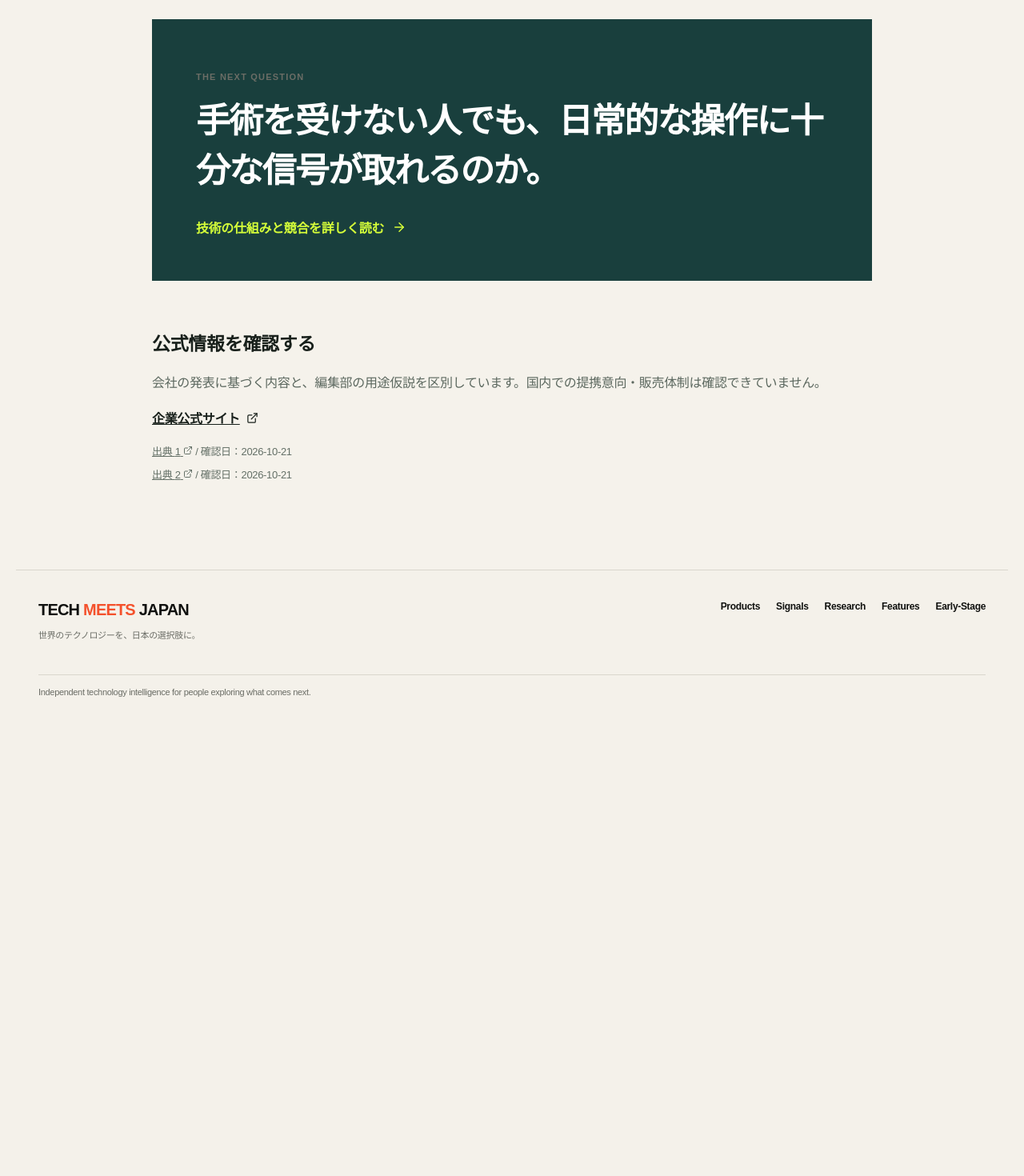
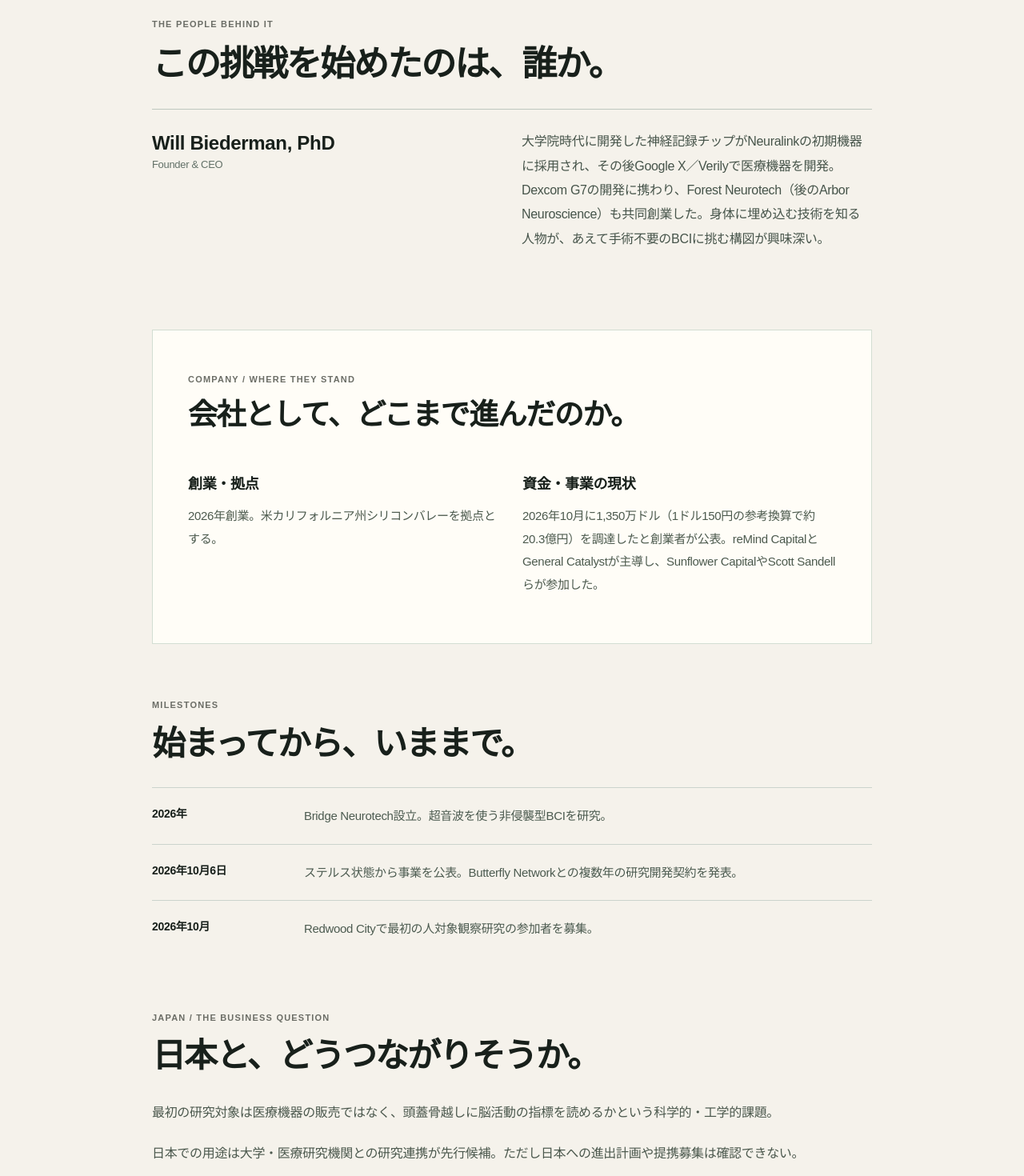
Before and after one commit to yasu-kai/tech-meets-japan, a Next.js app: page /early-stage/bridge-neurotech in a window 1280 px wide. Shown: the part 980-2450 px from the top of the page at 80% size. Before the commit the page ends 1912 px from the top, so only its background shows below. Built offline with nearby package versions, Linux system fonts and the light colour scheme.

Commit message:
Enrich three Early-Stage profiles with founders, funding, timelines and Japan-entry context

```diff
--- a/app/early-stage/[id]/page.tsx
+++ b/app/early-stage/[id]/page.tsx
@@ -4,6 +4,7 @@ import { ArrowLeft, ArrowRight, ExternalLink } from "lucide-react";
 import Header from "@/components/Header";
 import Footer from "@/components/Footer";
 import { earlyStageCompanies } from "@/lib/earlyStage";
+import { earlyStageProfiles } from "@/lib/earlyStageProfiles";
 
 const featured = ["bridge-neurotech","chargebotic","nori-robotics"] as const;
 const profiles: Record<string,{headline:string;opening:string;why:string;challenge:string;status:string;question:string;research:string}> = {
@@ -41,7 +42,8 @@ export default async function EarlyCompanyProfile({params}:{params:Promise<{id:s
   if(!featured.includes(id as typeof featured[number])) notFound();
   const c=earlyStageCompanies.find(x=>x.id===id);
   const p=profiles[id];
-  if(!c||!p) notFound();
+  const intelligence=earlyStageProfiles[id];
+  if(!c||!p||!intelligence) notFound();
   return <><Header/><main style={{background:"#f5f2eb",color:"#18201b"}}>
     <article style={{width:"min(900px,calc(100% - 40px))",margin:"0 auto",padding:"68px 0 100px"}}>
       <Link href="/early-stage" style={{display:"inline-flex",alignItems:"center",gap:8,fontSize:13,fontWeight:700,marginBottom:42}}><ArrowLeft size={16}/> Early-Stageに戻る</Link>
@@ -52,6 +54,35 @@ export default async function EarlyCompanyProfile({params}:{params:Promise<{id:s
       <div style={{display:"grid",gridTemplateColumns:"repeat(auto-fit,minmax(min(100%,270px),1fr))",gap:16,marginBottom:66}}>
         {[{title:"なぜ注目するのか",body:p.why},{title:"いま、どこまで来たか",body:p.status},{title:"次に確かめたいこと",body:p.challenge}].map(b=><section key={b.title} style={{borderTop:"2px solid #202820",padding:"22px 8px"}}><h2 style={{fontSize:21,lineHeight:1.45,margin:"0 0 18px"}}>{b.title}</h2><p style={{lineHeight:1.9,color:"#525c54",fontSize:15}}>{b.body}</p></section>)}
       </div>
+      <section style={{marginBottom:70}}>
+        <p className="eyebrow" style={{color:"#66776c"}}>THE PEOPLE BEHIND IT</p>
+        <h2 style={{fontSize:"clamp(30px,4vw,44px)",lineHeight:1.35,letterSpacing:"-.045em",margin:"14px 0 27px"}}>この挑戦を始めたのは、誰か。</h2>
+        {intelligence.people.map(person=><div key={person.name} style={{borderTop:"1px solid #bec8bf",padding:"25px 0 28px",display:"grid",gridTemplateColumns:"repeat(auto-fit,minmax(min(100%,270px),1fr))",gap:24}}>
+          <div><strong style={{fontSize:24,lineHeight:1.4,display:"block"}}>{person.name}</strong><span style={{fontSize:13,color:"#637168"}}>{person.role}</span></div>
+          <p style={{fontSize:16,lineHeight:1.9,margin:0,color:"#46544a"}}>{person.story}</p>
+        </div>)}
+      </section>
+      <section style={{background:"#fffdf7",border:"1px solid #d3ddd2",padding:"clamp(22px,4vw,44px)",marginBottom:70}}>
+        <p className="eyebrow" style={{color:"#67786b"}}>COMPANY / WHERE THEY STAND</p>
+        <h2 style={{fontSize:"clamp(27px,3vw,37px)",lineHeight:1.35,letterSpacing:"-.04em",margin:"14px 0 28px"}}>会社として、どこまで進んだのか。</h2>
+        <div style={{display:"grid",gridTemplateColumns:"repeat(auto-fit,minmax(min(100%,250px),1fr))",gap:26}}>
+          <div><h3 style={{fontSize:18,marginBottom:12}}>創業・拠点</h3><p style={{fontSize:15,lineHeight:1.9,color:"#4c5a4e"}}>{intelligence.founding}</p></div>
+          <div><h3 style={{fontSize:18,marginBottom:12}}>資金・事業の現状</h3><p style={{fontSize:15,lineHeight:1.9,color:"#4c5a4e"}}>{intelligence.finance}</p></div>
+        </div>
+      </section>
+      <section style={{marginBottom:70}}>
+        <p className="eyebrow" style={{color:"#67786b"}}>MILESTONES</p>
+        <h2 style={{fontSize:"clamp(28px,3.8vw,42px)",lineHeight:1.4,letterSpacing:"-.045em",margin:"14px 0 24px"}}>始まってから、いままで。</h2>
+        {intelligence.progress.map((item,i)=><div key={item.date+i} style={{display:"grid",gridTemplateColumns:"minmax(100px,170px) minmax(0,1fr)",gap:20,borderTop:"1px solid #cbd4cc",padding:"21px 0"}}>
+          <strong style={{fontSize:14,lineHeight:1.7}}>{item.date}</strong><p style={{fontSize:15,lineHeight:1.85,margin:0,color:"#4c5b50"}}>{item.event}</p>
+        </div>)}
+      </section>
+      <section style={{marginBottom:68}}>
+        <p className="eyebrow" style={{color:"#67786b"}}>JAPAN / THE BUSINESS QUESTION</p>
+        <h2 style={{fontSize:"clamp(28px,3.8vw,42px)",lineHeight:1.35,letterSpacing:"-.045em",margin:"14px 0 26px"}}>日本と、どうつながりそうか。</h2>
+        {intelligence.market.map((line,i)=><p key={i} style={{fontSize:16,lineHeight:1.95,color:"#4b584d",margin:"0 0 20px"}}>{line}</p>)}
+        <p style={{fontSize:17,lineHeight:1.9,fontWeight:700,borderLeft:"3px solid #f4512c",paddingLeft:18,marginTop:26}}>{intelligence.takeaway}</p>
+      </section>
       <section style={{background:"#193f3d",color:"white",padding:"clamp(25px,5vw,55px)",marginBottom:60}}>
         <p className="eyebrow" style={{color:"#d6ff39"}}>THE NEXT QUESTION</p>
         <h2 style={{fontSize:"clamp(27px,3.5vw,43px)",lineHeight:1.45,letterSpacing:"-.04em",margin:"18px 0 28px"}}>{p.question}</h2>
@@ -59,7 +90,9 @@ export default async function EarlyCompanyProfile({params}:{params:Promise<{id:s
       </section>
       <section><h2 style={{fontSize:23,marginBottom:20}}>公式情報を確認する</h2><p style={{lineHeight:1.8,color:"#5c685f",marginBottom:16}}>会社の発表に基づく内容と、編集部の用途仮説を区別しています。国内での提携意向・販売体制は確認できていません。</p>
       <a href={c.website} target="_blank" rel="noreferrer" style={{display:"inline-flex",gap:8,alignItems:"center",textDecoration:"underline",fontWeight:750}}>企業公式サイト <ExternalLink size={15}/></a>
-      <div style={{marginTop:20}}>{c.evidence.filter(e=>e.sourceUrl).map((e,i)=><p key={i} style={{margin:"10px 0",fontSize:13,color:"#647067",overflowWrap:"anywhere"}}><a href={e.sourceUrl} target="_blank" rel="noreferrer" style={{textDecoration:"underline"}}>出典 {i+1} <ExternalLink size={12}/></a>{e.checkedAt?" / 確認日："+e.checkedAt:""}</p>)}</div>
+      <p style={{fontSize:13,color:"#67746b",lineHeight:1.8,marginTop:23}}>{intelligence.disclosure}</p>
+      <div style={{marginTop:20}}>{intelligence.sources.map((e,i)=><p key={e.url} style={{margin:"14px 0",fontSize:14,color:"#56665c",overflowWrap:"anywhere"}}><a href={e.url} target="_blank" rel="noreferrer" style={{textDecoration:"underline"}}>{String(i+1).padStart(2,"0")} / {e.label} <ExternalLink size={12}/></a></p>)}</div>
+      <p style={{fontSize:12,color:"#718076",marginTop:22}}>情報確認日：2026年10月22日。情報は更新される可能性があります。</p>
       </section>
     </article>
   </main><Footer/></>;
```
